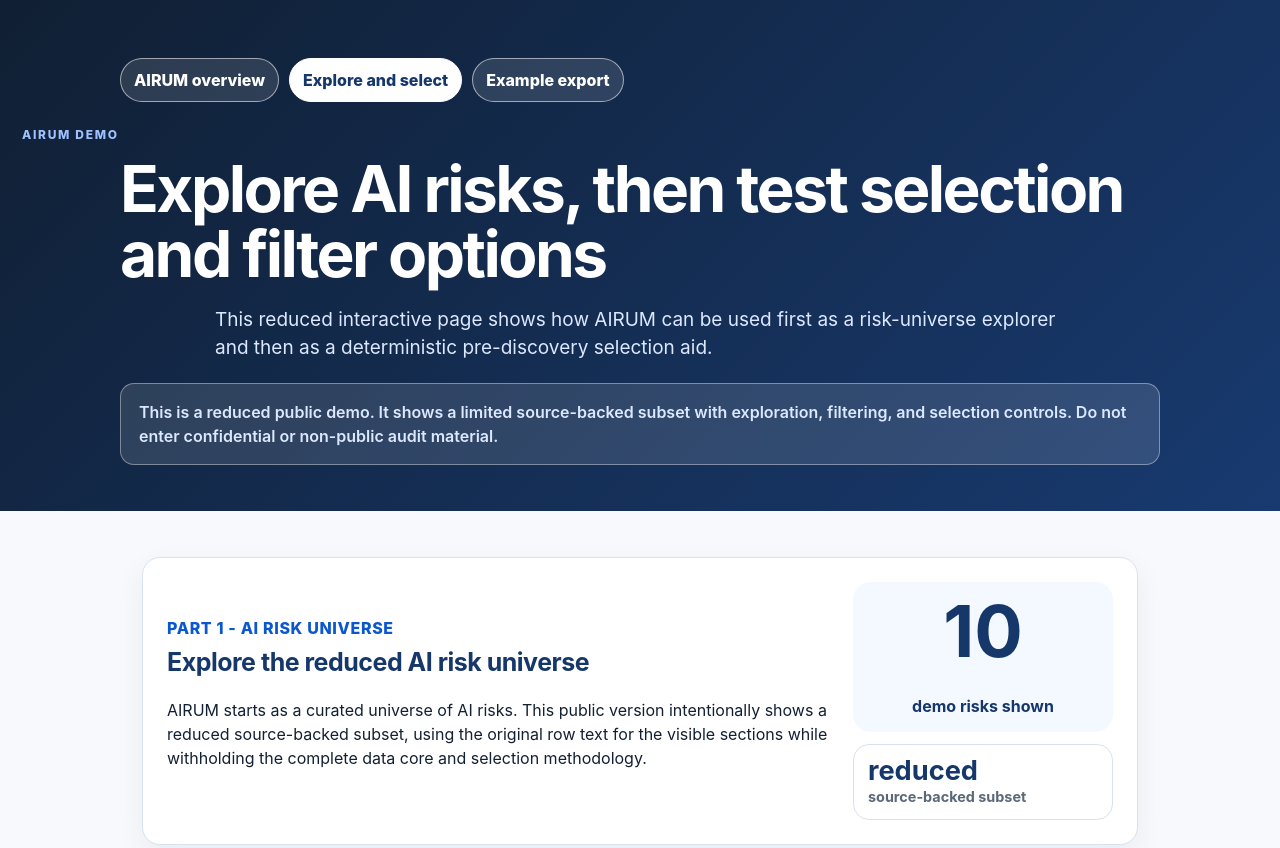
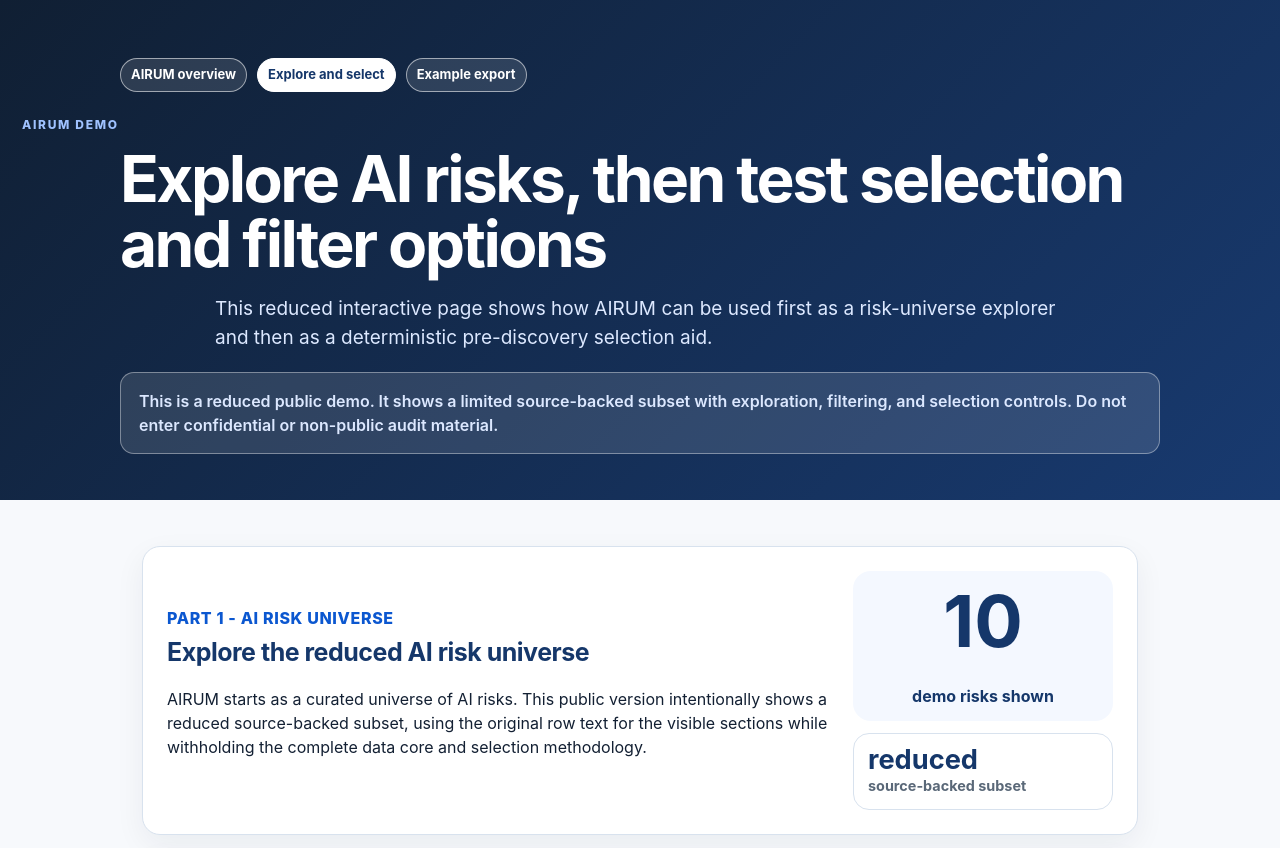
Before and after one commit to busera/AIRUM-public-demo, a plain HTML site: page explore/index.html in a window 1280 px wide. Shown: the top 848 px of the page. Drawn offline with Linux system fonts and the light colour scheme.

Commit message:
style: match nav pills to tag sizing

```diff
--- a/explore/css/styles.css
+++ b/explore/css/styles.css
@@ -63,12 +63,13 @@ footer {
 }
 .demo-nav a {
   display: inline-block;
-  padding: 9px 13px;
+  padding: 6px 10px;
   border: 1px solid rgba(255,255,255,.55);
   border-radius: 999px;
   background: rgba(255,255,255,.12);
   color: var(--white);
-  font-weight: 800;
+  font-size: 13px;
+  font-weight: 700;
   text-decoration: none;
 }
 .demo-nav a[aria-current="page"] {
```
Also changed, not shown: examples/reduced-discovery-working-paper.html (+1 -1 lines), index.html (+1 -1 lines).
